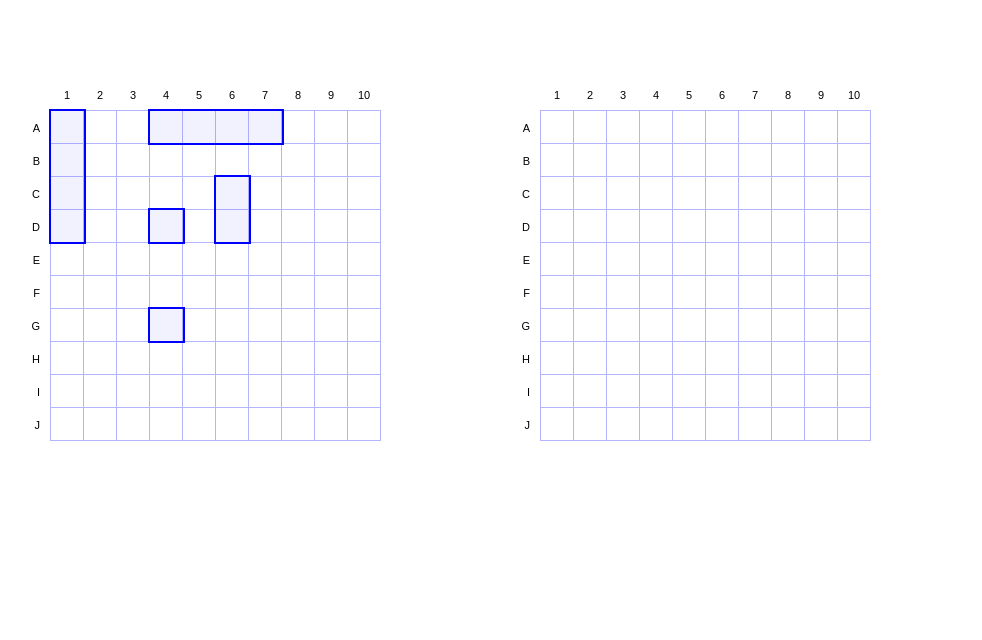
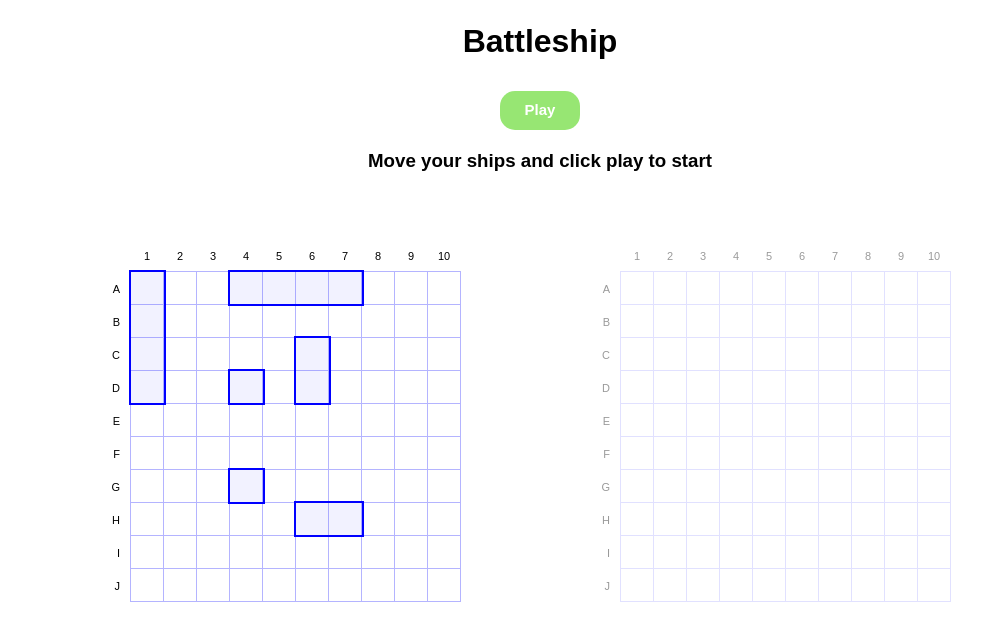
Before and after one commit to Ghanna96/battleship, a React (Create React App) app: page / in a window 1280 px wide. Shown: the top 640 px of the page, without its empty margins (100-1082 px from the left). Built offline with nearby package versions, Linux system fonts and the light colour scheme.

Commit message:
start game

```diff
--- a/src/Components/Battleship.jsx
+++ b/src/Components/Battleship.jsx
@@ -4,16 +4,19 @@ import Player from '../Game/Player';
 import styled from 'styled-components';
 import Board from './Board';
 import CpuBoard from './CpuBoard';
-
+import Button from './Button';
 const Battelfields = styled.div`
 	width: 100%;
-	padding-top: 110px;
+	padding-top: 80px;
+	margin-left: 80px;
 	-webkit-user-select: none;
 	-moz-user-select: none;
 	-ms-user-select: none;
 	user-select: none;
-
 	overflow: hidden;
+`;
+const Header = styled.header`
+	text-align: center;
 `;
 
 class Battleship extends Component {
@@ -24,8 +27,8 @@ class Battleship extends Component {
 		computer: Player('computer'),
 		playerTurn: true,
 		turn: false,
+		gameStarted: false,
 		gameOver: false,
-		temp: null,
 	};
 
 	attackBoard = (x, y, board) => {
@@ -63,8 +66,8 @@ class Battleship extends Component {
 			} else {
 				this.setState({ pBoard: bf });
 				this.setState({ playerTurn: true });
+				this.setState({ turn: false });
 			}
-			this.setState({ turn: false });
 		}, 1000);
 	};
 	componentWillMount() {
@@ -94,6 +97,10 @@ class Battleship extends Component {
 	canMoveShip = (ship, x, y) => {
 		const board = Object.assign({}, this.state.pBoard);
 	};
+	startGame = () => {
+		this.setState({ gameStarted: true });
+		console.log('play');
+	};
 	gameOver() {
 		const go1 = this.state.pBoard;
 		const go2 = this.state.cBoard;
@@ -106,9 +113,20 @@ class Battleship extends Component {
 	render() {
 		console.log('render');
 		return (
+			<React.Fragment>
+				<Header>
+					<h1>Battleship</h1>
+				</Header>
+				<Button onClick={this.startGame}>
+					{!this.state.gameStarted && (
+						<h3> Move your ships and click play to start</h3>
+					)}
+				</Button>
+
 				<Battelfields>
 					<Board
 						board={this.state.pBoard}
+						gameStarted={this.state.gameStarted}
 						gameOver={this.state.gameOver}
 						shipClick={this.shipClick}
 						moveShip={this.moveShip}></Board>
@@ -116,8 +134,10 @@ class Battleship extends Component {
 						board={this.state.cBoard}
 						attack={this.attackBoard}
 						turn={this.state.turn}
+						gameStarted={this.state.gameStarted}
 						gameOver={this.state.gameOver}></CpuBoard>
 				</Battelfields>
+			</React.Fragment>
 		);
 	}
 }
--- a/src/Components/Board.jsx
+++ b/src/Components/Board.jsx
@@ -32,22 +32,11 @@ const Table = styled.table`
 `;
 
 export default function Board(props) {
-	const { board, gameOver, shipClick, moveShip } = props;
+	const { board, gameOver, shipClick, moveShip, gameStarted } = props;
 	// gb.autoFill();
 	const field = board.getBattlefield();
 
 	const ships = board.getShips();
-	// const [{ isOver, x, y }, drop] = useDrop({
-	// 	accept: itemTypes.SHIP,
-	// 	drop: (item, monitor) => {
-	// 		console.log(item, x, y);
-	// 		// moveShip(item,)
-	// 		//what to do when item is drop
-	// 	},
-	// 	collect: (monitor) => ({
-	// 		isOver: !!monitor.isOver(),
-	// 	}),
-	// });
 
 	const renderShip = (x, y) => {
 		let ship = ships.find((s) => s.coords[0] === x && s.coords[1] === y);
@@ -60,6 +49,7 @@ export default function Board(props) {
 					length={ship.length}
 					id={ship.id}
 					vertical={ship.vertical}
+					gameStarted={gameStarted}
 				/>
 			);
 		} else return null;
--- a/src/Components/Button.jsx
+++ b/src/Components/Button.jsx
@@ -1,9 +1,33 @@
 import React from 'react';
 import styled from 'styled-components';
-
-const Btn = styled.button`
-	padding: 0.5em;
+const Wrapper = styled.div`
+	margin-top: 30px;
+	text-align: center;
+`;
+const Play = styled.a`
+	background-color: #97e673;
+	border-radius: 15px;
+	display: inline-block;
+	cursor: pointer;
+	color: #ffffff;
+	font-family: Arial;
+	font-size: 15px;
+	font-weight: bold;
+	padding: 10px 25px;
+	text-decoration: none;
+	&:hover {
+		background-color: #59b02e;
+	}
+	&:active {
+		position: relative;
+		top: 1px;
+	}
 `;
 export default function Button(props) {
-	return <Btn onClick={props.onClick}>Default ships</Btn>;
+	return (
+		<Wrapper>
+			<Play onClick={props.onClick}>Play</Play>
+			{props.children}
+		</Wrapper>
+	);
 }
--- a/src/Components/CpuBoard.jsx
+++ b/src/Components/CpuBoard.jsx
@@ -7,9 +7,10 @@ const StyledDiv = styled.div`
 	float: right;
 	width: 50%;
 	position: relative;
-	opacity: ${(props) => (props.turn || props.gameOver ? 0.4 : 1)};
+	opacity: ${(props) =>
+		props.turn || props.gameOver || !props.gameStarted ? 0.4 : 1};
 	pointer-events: ${(props) =>
-		props.turn || props.gameOver ? 'none' : 'auto'};
+		props.turn || props.gameOver || !props.gameStarted ? 'none' : 'auto'};
 `;
 const Row = styled.tr`
 	margin: 0;
@@ -29,7 +30,7 @@ const Table = styled.table`
 `;
 
 export default function CpuBoard(props) {
-	const { board, attack, turn, gameOver } = props;
+	const { board, attack, turn, gameOver, gameStarted } = props;
 
 	const field = board.getBattlefield();
 
@@ -61,7 +62,7 @@ export default function CpuBoard(props) {
 		});
 
 	return (
-		<StyledDiv turn={turn} gameOver={gameOver}>
+		<StyledDiv turn={turn} gameOver={gameOver} gameStarted={gameStarted}>
 			<Table>
 				<tbody>{rows}</tbody>
 			</Table>
--- a/src/Components/Ship.jsx
+++ b/src/Components/Ship.jsx
@@ -18,13 +18,14 @@ const StyledShip = styled.div`
 	height: ${vertical};
 	padding-right: 1px;
 	padding-bottom: 0px;
-	z-index: ${(props) => (props.isDragging ? -1 : 2)};
+	z-index: ${(props) => (props.isDragging ? -1 : 10)};
 	left: 0;
 	top: 0;
 	border: 2px solid #00f;
 	background: rgba(0, 0, 255, 0.05);
 	position: absolute !important;
 	margin: -2px;
+	visibility: ${(props) => (props.isDragging ? 'hidden' : '')};
 `;
 
 export default function ShipC(props) {
@@ -36,6 +37,7 @@ export default function ShipC(props) {
 
 			type: ItemTypes.SHIP,
 		},
+		canDrag: () => !props.gameStarted,
 		collect: (monitor) => ({
 			isDragging: !!monitor.isDragging(),
 		}),
--- a/src/Game/gameboard.js
+++ b/src/Game/gameboard.js
@@ -21,8 +21,16 @@ function Gameboard() {
 				arr.push([b.X, b.Y]);
 				return arr;
 			}, []);
+	let defaultShips = [
+		Ship(4, 's1', ['A', 4], false),
+		Ship(2, 's2', ['C', 6], true),
+		Ship(4, 's3', ['A', 1], true),
+		Ship(1, 's4', ['D', 4], false),
+		Ship(1, 's5', ['G', 4], false),
+		Ship(2, 's6', ['H', 6], false),
+	];
+	let ships = [];
 
-	let ships = [];
 	const getShips = () => ships;
 	const getIndex = (x, y) =>
 		battlefield.findIndex((el) => el.X === x && el.Y === y);
@@ -126,14 +134,7 @@ function Gameboard() {
 		return sunk; // === shipCounter ? true : false;
 	};
 	const autoFill = () => {
-		let newShips = [
-			Ship(4, 's1', ['A', 4], false),
-			Ship(2, 's2', ['C', 6], true),
-			Ship(4, 's3', ['A', 1], true),
-			Ship(1, 's4', ['D', 4], false),
-			Ship(1, 's5', ['G', 4], false),
-		];
-		newShips.forEach((s) => {
+		defaultShips.forEach((s) => {
 			addShip(s);
 		});
 		placeShips();
```
Lines whose indentation alone changed are shown as unchanged.
